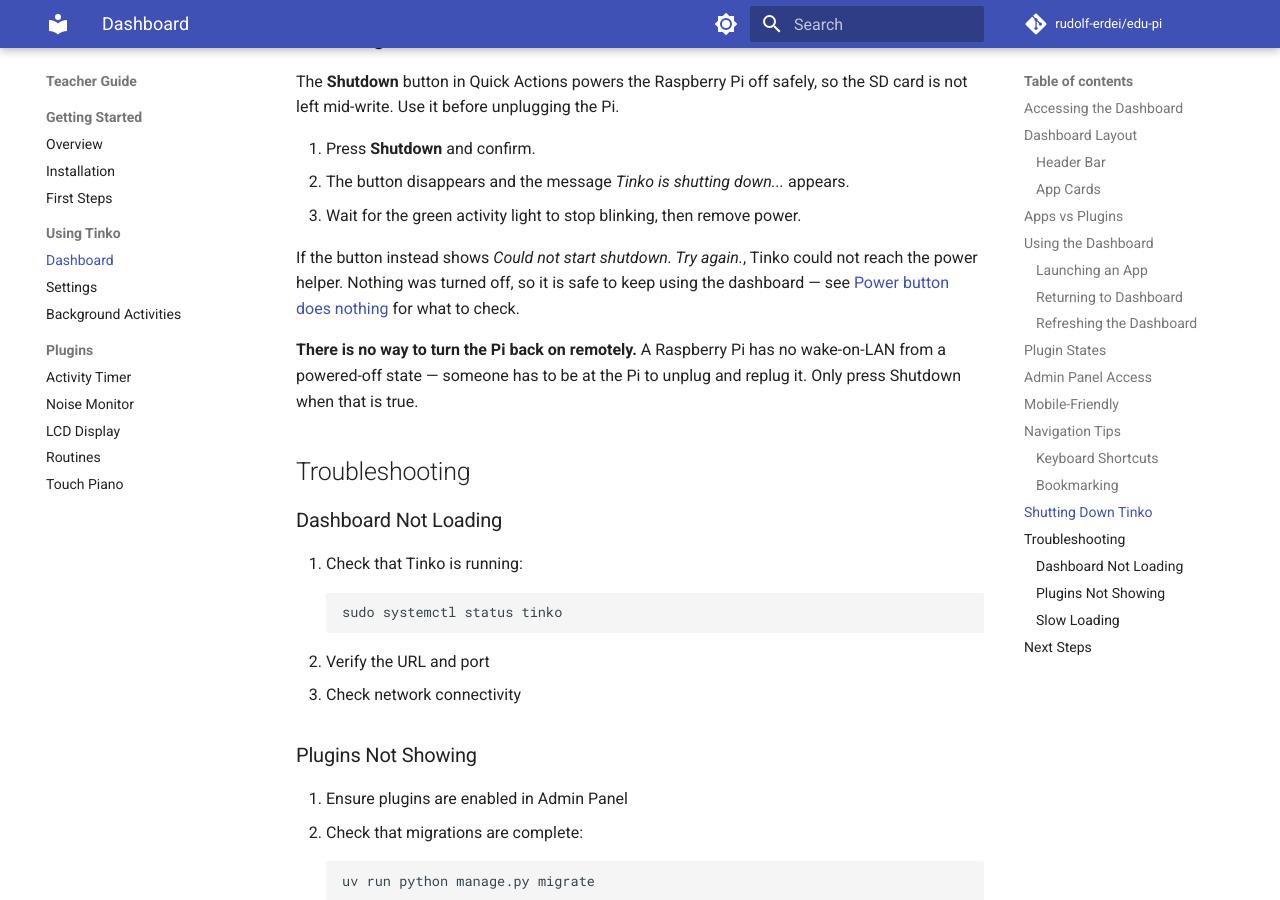
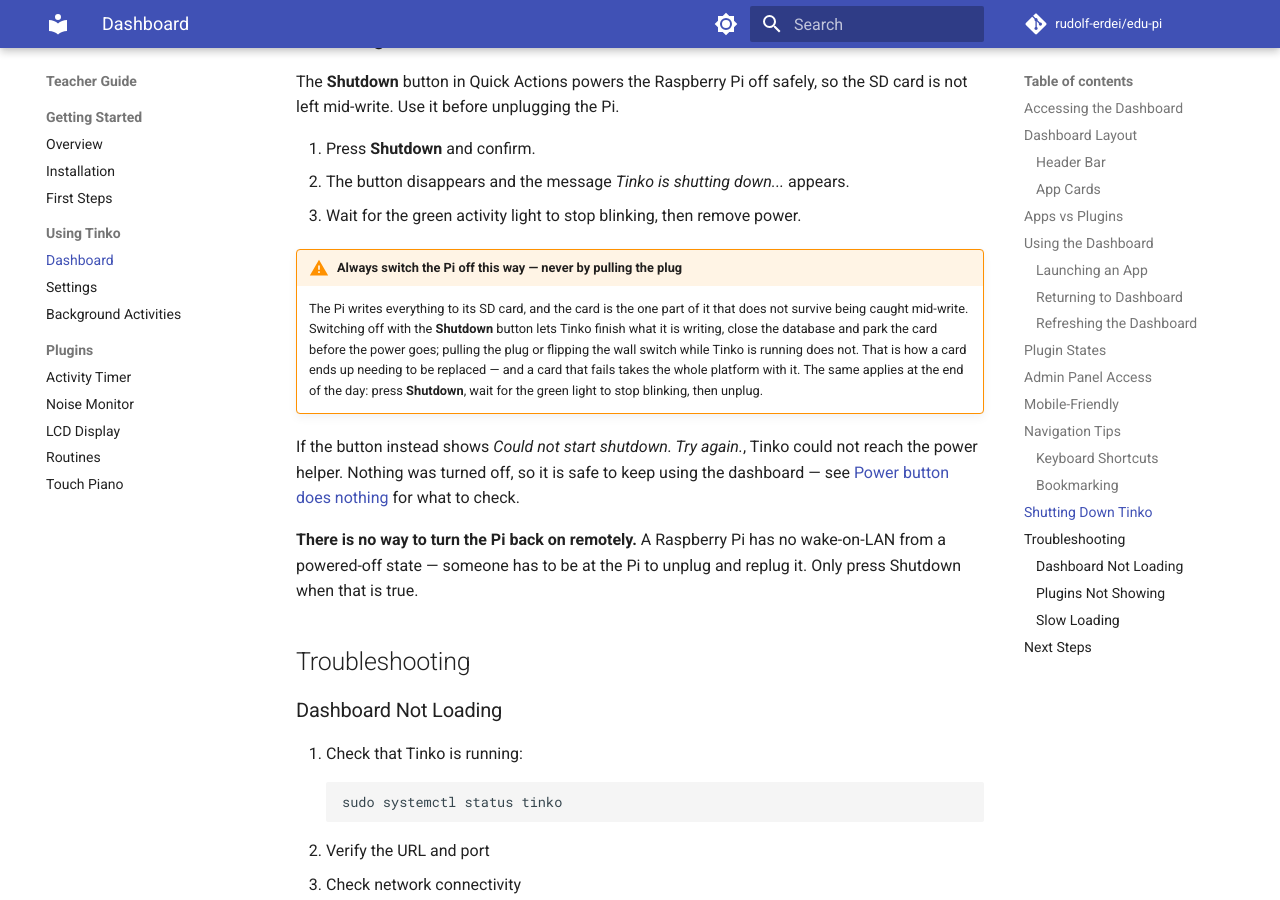
Before and after one commit to rudolf-erdei/edu-pi, an MkDocs documentation site: the page built from docs/teacher/dashboard.md, in a window 1280 px wide and 900 px high, scrolled down 3777 px. Built offline with MkDocs 1.6.1 and Material for MkDocs 9.7.7, drawn with Linux system fonts in a browser that asks for light colours; comment, search, counter and statistics services are not loaded.

Commit message:
shutdown helpers

```diff
--- a/docs/teacher/dashboard.md
+++ b/docs/teacher/dashboard.md
@@ -138,6 +138,16 @@
 2. The button disappears and the message *Tinko is shutting down...* appears.
 3. Wait for the green activity light to stop blinking, then remove power.
 
+!!! warning "Always switch the Pi off this way — never by pulling the plug"
+    The Pi writes everything to its SD card, and the card is the one part of it
+    that does not survive being caught mid-write. Switching off with the
+    **Shutdown** button lets Tinko finish what it is writing, close the database
+    and park the card before the power goes; pulling the plug or flipping the
+    wall switch while Tinko is running does not. That is how a card ends up
+    needing to be replaced — and a card that fails takes the whole platform with
+    it. The same applies at the end of the day: press **Shutdown**, wait for the
+    green light to stop blinking, then unplug.
+
 If the button instead shows *Could not start shutdown. Try again.*, Tinko could
 not reach the power helper. Nothing was turned off, so it is safe to keep using
 the dashboard — see
```
Also changed, not shown: IDEAS.md (+7 -6 lines), REQUIREMENTS.md (+10 -0 lines), docs/reference/sd-card.md (+8 -0 lines), docs/teacher/first-steps.md (+8 -0 lines), 1 other file.
